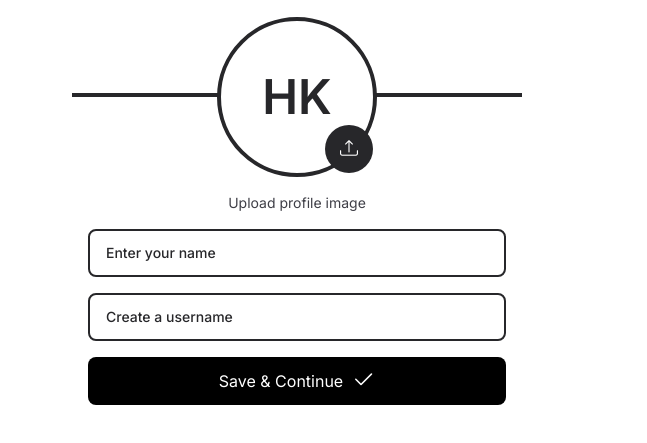
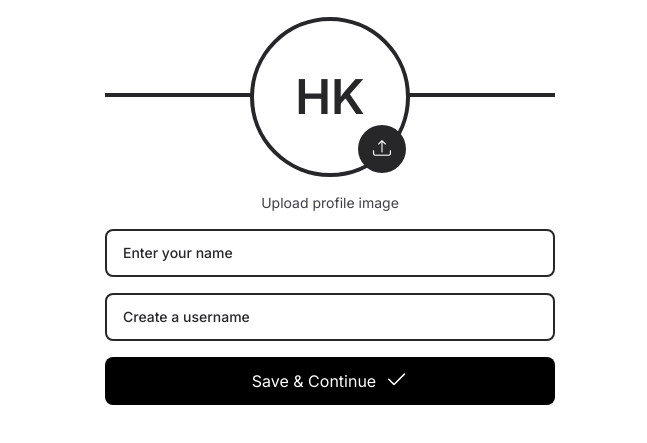
Before and after one commit to theharshdev/spili, a website: page profile.html in a window 1280 px wide. Shown: the part 273-716 px from the top of the page, 0-647 px from the left. Drawn offline with nearby package versions, Linux system fonts and the light colour scheme.

Commit message:
Combine login and signup page and created a new complete profile page

```diff
--- a/profile.html
+++ b/profile.html
@@ -18,8 +18,10 @@
   </head>
   <body class="text-zinc-800">
     <section class="grid grid-cols-2 items-center h-dvh gap-6 md:p-8">
-      <div class="lg:col-span-1 col-span-2 md:p-10 p-5 relative">
-        <div class="sm:max-w-[450px] w-full">
+      <div
+        class="lg:col-span-1 col-span-2 md:p-10 p-5 relative flex justify-center items-center"
+      >
+        <div class="max-w-[450px] w-full">
           <!-- Logo -->
           <h3 class="text-4xl font-medium text-center">Spili</h3>
           <p
@@ -29,7 +31,7 @@
           </p>
           <p class="text-sm text-center text-zinc-700">Complete your profile</p>
           <div class="border-t-4 bg-white mt-24">
-            <form action="" class="flex flex-col gap-4 p-4">
+            <form action="" class="flex flex-col gap-4 py-4">
               <div
                 class="w-40 h-40 relative mx-auto rounded-full border-4 bg-white -mt-24 flex justify-center items-center"
               >
```
Also changed, not shown: src/output.css.
